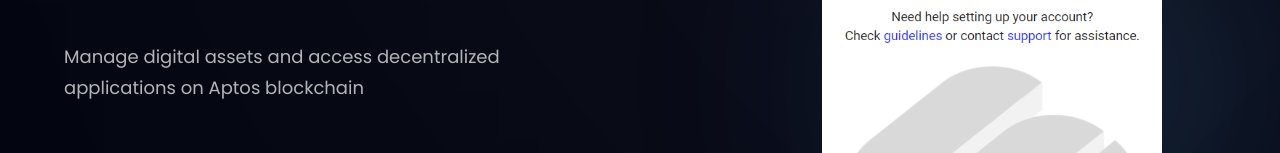
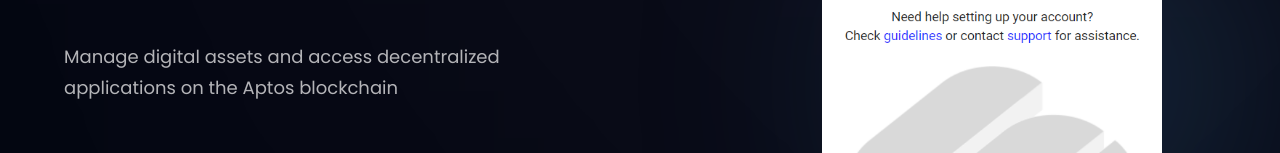
Before and after one commit to xorgal/spika-website, a React (Vite) app: page / in a window 1280 px wide. Shown: the part 417-570 px from the top of the page. Built offline with nearby package versions, Linux system fonts and the light colour scheme.

Commit message:
Fix typo

```diff
--- a/src/components/Hero.jsx
+++ b/src/components/Hero.jsx
@@ -14,7 +14,7 @@
           </h1>
         </div>
         <p className={`${styles.paragraph} max-w-[470px] mt-5`}>
-          Manage digital assets and access decentralized applications on Aptos blockchain
+          Manage digital assets and access decentralized applications on the Aptos blockchain
         </p>
         <Button
           component={Link}
```
